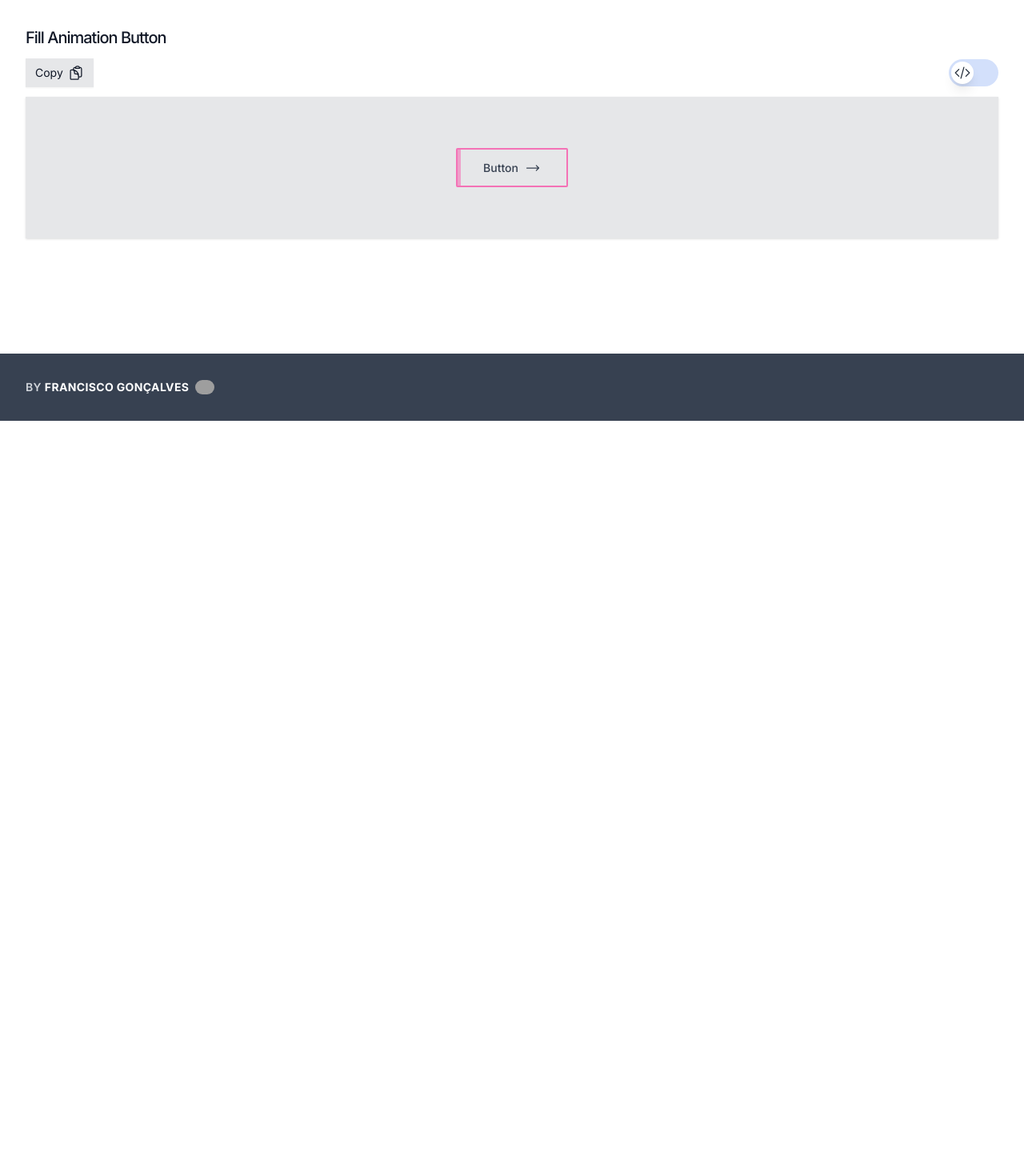
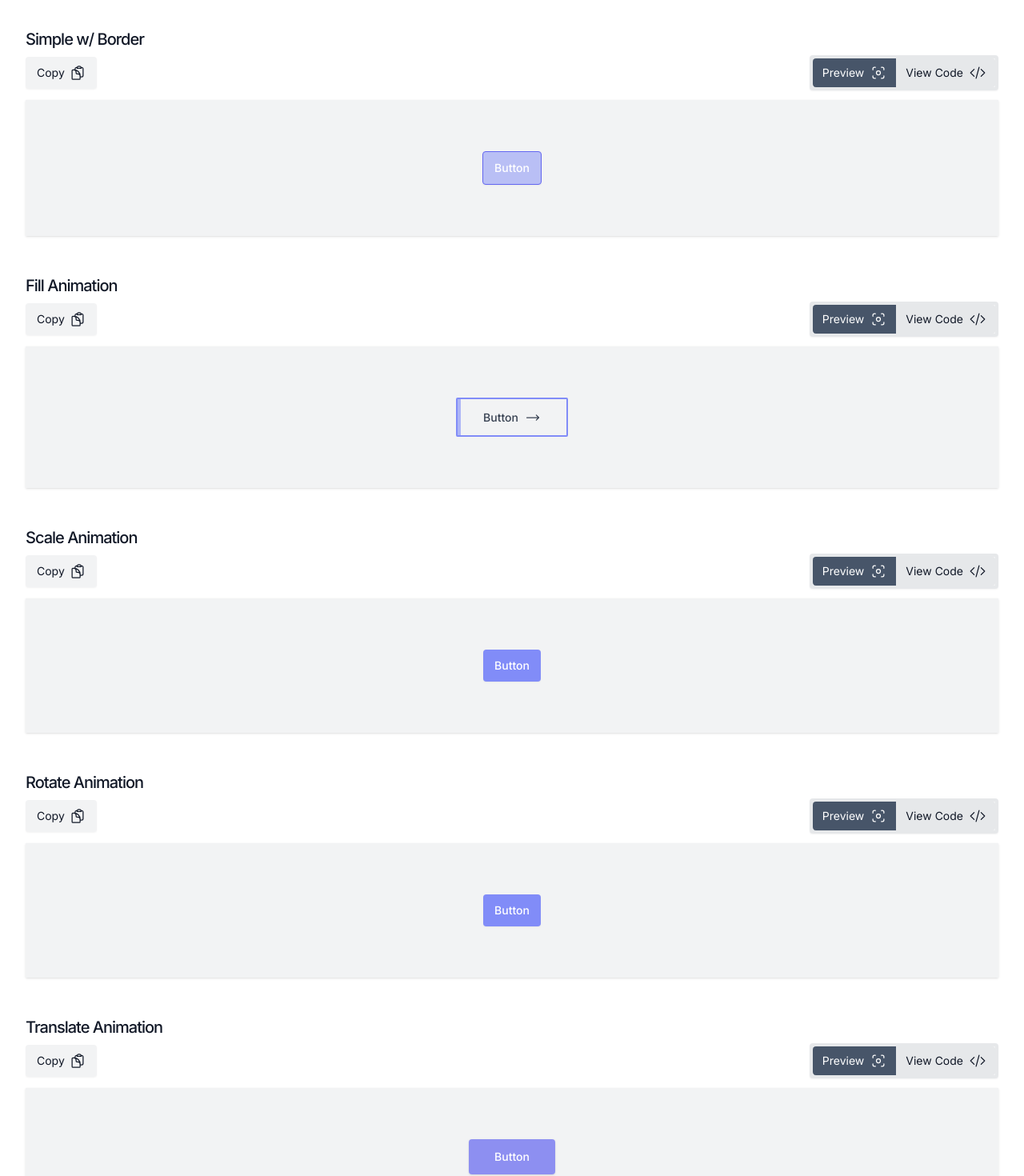
Before and after one commit to kiko-g/bagr-ui, a Next.js app: page /ui/buttons in a window 1280 px wide. Shown: the part 480-1950 px from the top of the page at 80% size. Before the commit the page ends 1006 px from the top, so only its background shows below. Built offline with nearby package versions, Linux system fonts and the light colour scheme; grey boxes are pictures that could not be loaded.

Commit message:
add: new buttons

```diff
--- a/components/ComponentShowcase.tsx
+++ b/components/ComponentShowcase.tsx
@@ -26,44 +26,56 @@ export function ComponentShowcase({ name, path, Component }: Props) {
   }
 
   return (
-    <li className="flex flex-col space-y-3">
+    <li className="flex flex-col">
       {/* Header */}
-      <h4 className="text-lg font-medium tracking-tighter lg:text-xl">{name}</h4>
+      <h4 className="mb-1.5 text-lg font-medium tracking-tighter lg:text-xl">{name}</h4>
 
       {/* Controls */}
-      <div className="flex items-center justify-between gap-3">
+      <div className="mb-3 flex items-center justify-between gap-3">
         {/* Left Side Controls */}
         <div>
-          <CopyCode />
+          <CopyCodeButton text="Copied Text" />
         </div>
 
         {/* Right Side Controls */}
         <div>
-          <ViewCodeSwitch
-            isCodeVisible={isCodeVisible}
-            toggleCodeVisibility={toggleCodeVisibility}
-          />
+          <ViewCodeSwitch viewCode={isCodeVisible} toggle={toggleCodeVisibility} modern />
         </div>
       </div>
 
       {/* Showcase */}
-      <div className="flex w-full items-center justify-center bg-gray-900/10 px-8 py-16 shadow dark:bg-white/5">
+      <div className="flex w-full items-center justify-center bg-gray-900/5 px-8 py-16 shadow dark:bg-white/5">
         <Component />
       </div>
     </li>
   )
 }
 
-function CopyCode() {
+type CopyCodeButtonProps = {
+  text: string
+}
+
+function CopyCodeButton({ text }: CopyCodeButtonProps) {
   const [isCopied, setIsCopied] = React.useState(false)
+
+  const copyToClipboard = React.useCallback(() => {
+    navigator.clipboard
+      .writeText(text)
+      .then(() => {
+        setIsCopied(true)
+        setTimeout(() => setIsCopied(false), 4000)
+      })
+      .catch(() => console.error("Failed to copy code to clipboard."))
+  }, [text])
 
   return (
     <button
+      onClick={copyToClipboard}
       className={classNames(
-        "flex items-center justify-start gap-1.5 px-3 py-2 text-sm shadow-sm transition",
+        "flex items-center justify-start gap-1.5 rounded px-3.5 py-2.5 text-sm shadow-sm transition",
         isCopied
-          ? "bg-emerald-500/50 hover:bg-emerald-500/60"
-          : "bg-gray-900/10 hover:bg-pink-500/50 hover:text-white dark:bg-white/10 dark:hover:bg-pink-400/50",
+          ? "bg-teal-600 text-white hover:opacity-80"
+          : "bg-gray-900/5 hover:bg-slate-600 hover:text-white dark:bg-white/5 dark:hover:bg-blue-500/60",
       )}
     >
       <span>{isCopied ? "Copied" : "Copy"}</span>
@@ -77,18 +89,48 @@ function CopyCode() {
 }
 
 type ViewCodeSwitchProps = {
-  isCodeVisible: boolean
-  toggleCodeVisibility: () => void
+  viewCode: boolean
+  toggle: () => void
+  modern?: boolean
 }
 
-function ViewCodeSwitch({ isCodeVisible, toggleCodeVisibility }: ViewCodeSwitchProps) {
-  return (
-    <Switch.Group>
+function ViewCodeSwitch({ viewCode, toggle, modern = true }: ViewCodeSwitchProps) {
+  return modern ? (
     <Switch
-        checked={isCodeVisible}
-        onChange={toggleCodeVisibility}
+      checked={viewCode}
+      onChange={toggle}
+      className="flex items-center justify-start rounded border-4 border-gray-900/5 bg-gray-900/5 text-sm shadow-sm transition dark:border-white/5 dark:bg-white/5"
+    >
+      <span className="sr-only">Use setting</span>
+      <span
         className={classNames(
-          isCodeVisible ? "bg-blue-600" : "bg-blue-600/20 dark:bg-blue-600/30",
+          "flex items-center gap-x-2 rounded-l px-3 py-2 transition",
+          viewCode
+            ? "bg-gray-900/5 hover:bg-slate-600/50 hover:text-white dark:bg-white/5 dark:hover:bg-slate-500/50"
+            : "bg-slate-600 text-white hover:bg-slate-600/80 dark:bg-slate-600 dark:hover:bg-slate-500/40",
+        )}
+      >
+        <span className="hidden lg:inline-flex">Preview</span>
+        <ViewfinderCircleIcon className="h-5 w-5" />
+      </span>
+      <span
+        className={classNames(
+          "flex items-center gap-x-2 rounded-r px-3 py-2 transition",
+          viewCode
+            ? "bg-slate-600 text-white hover:bg-slate-600/80 dark:bg-slate-600 dark:hover:bg-slate-500/40"
+            : "bg-gray-900/5 hover:bg-slate-600/50 hover:text-white dark:bg-white/5 dark:hover:bg-slate-500/50",
+        )}
+      >
+        <span className="hidden lg:inline-flex">View Code</span>
+        <CodeBracketIcon className="h-5 w-5" />
+      </span>
+    </Switch>
+  ) : (
+    <Switch
+      checked={viewCode}
+      onChange={toggle}
+      className={classNames(
+        viewCode ? "bg-blue-600" : "bg-blue-600/20 dark:bg-blue-600/30",
         "relative inline-flex h-[34px] w-[62px] shrink-0 cursor-pointer items-center rounded-full border-2 border-transparent px-[1px] py-[2px] transition-colors duration-200 ease-in-out focus:outline-none focus-visible:ring-2  focus-visible:ring-white focus-visible:ring-opacity-75",
       )}
     >
@@ -96,17 +138,16 @@ function ViewCodeSwitch({ isCodeVisible, toggleCodeVisibility }: ViewCodeSwitchP
       <span
         aria-hidden="true"
         className={classNames(
-            isCodeVisible ? "translate-x-7" : "translate-x-0",
+          viewCode ? "translate-x-7" : "translate-x-0",
           "pointer-events-none flex h-7 w-7 transform items-center justify-center rounded-full bg-white shadow-lg ring-0 transition duration-200 ease-in-out",
         )}
       >
-          {isCodeVisible ? (
+        {viewCode ? (
           <ViewfinderCircleIcon className="h-5 w-5 text-gray-800" />
         ) : (
           <CodeBracketIcon className="h-5 w-5 text-gray-800" />
         )}
       </span>
     </Switch>
-    </Switch.Group>
   )
 }
--- a/components/buttons/ButtonFill.tsx
+++ b/components/buttons/ButtonFill.tsx
@@ -8,9 +8,9 @@ export function ButtonFill() {
   return (
     <button
       onClick={myFunction}
-      className="group relative flex items-center justify-center gap-x-2 rounded-sm border-2 border-pink-400 px-8 py-3 text-gray-700 disabled:cursor-not-allowed disabled:opacity-25 dark:text-white"
+      className="group relative flex items-center justify-center gap-x-2 rounded-sm border-2 border-indigo-400 px-8 py-3 text-gray-700 disabled:cursor-not-allowed disabled:opacity-25 dark:border-rose-500 dark:text-white"
     >
-      <span className="absolute inset-y-0 left-0 w-[4px] bg-pink-400/60 transition-all group-hover:w-full dark:bg-pink-400/60"></span>
+      <span className="absolute inset-y-0 left-0 w-[4px] bg-indigo-400/60 transition-all group-hover:w-full dark:bg-rose-500/40"></span>
       <span className="relative text-sm font-medium group-hover:text-white">Button</span>
       <svg
         xmlns="http://www.w3.org/2000/svg"
--- /dev/null
+++ b/components/buttons/ButtonRotate.tsx
@@ -0,0 +1,18 @@
+import React from "react"
+
+type Props = {}
+
+export function ButtonRotate({}: Props) {
+  function myFunction() {
+    console.log("click")
+  }
+
+  return (
+    <button
+      onClick={myFunction}
+      className="rounded bg-indigo-400 px-3.5 py-2.5 text-sm font-medium text-white shadow-sm transition hover:-rotate-6 hover:bg-indigo-500 focus:ring disabled:cursor-not-allowed disabled:opacity-25 dark:bg-rose-500/25 dark:hover:bg-rose-500"
+    >
+      Button
+    </button>
+  )
+}
--- /dev/null
+++ b/components/buttons/ButtonScale.tsx
@@ -0,0 +1,18 @@
+import React from "react"
+
+type Props = {}
+
+export function ButtonScale({}: Props) {
+  function myFunction() {
+    console.log("click")
+  }
+
+  return (
+    <button
+      onClick={myFunction}
+      className="rounded bg-indigo-400 px-3.5 py-2.5 text-sm font-medium text-white shadow-sm transition hover:scale-110 hover:bg-indigo-500 focus:ring disabled:cursor-not-allowed disabled:opacity-25 dark:bg-rose-500/25 dark:hover:bg-rose-500"
+    >
+      Button
+    </button>
+  )
+}
--- a/components/buttons/ButtonSimple.tsx
+++ b/components/buttons/ButtonSimple.tsx
@@ -10,7 +10,7 @@ export function ButtonSimple({}: Props) {
   return (
     <button
       onClick={myFunction}
-      className="rounded bg-pink-400 px-3.5 py-2.5 text-sm font-medium text-white shadow-sm transition hover:bg-pink-500 focus:ring disabled:cursor-not-allowed disabled:opacity-25"
+      className="rounded bg-indigo-400 px-3.5 py-2.5 text-sm font-medium text-white shadow-sm transition hover:bg-indigo-500 focus:ring disabled:cursor-not-allowed disabled:opacity-25 dark:bg-rose-500/25 dark:hover:bg-rose-500"
     >
       Button
     </button>
--- /dev/null
+++ b/components/buttons/ButtonSimpleBorder.tsx
@@ -0,0 +1,18 @@
+import React from "react"
+
+type Props = {}
+
+export function ButtonSimpleBorder({}: Props) {
+  function myFunction() {
+    console.log("click")
+  }
+
+  return (
+    <button
+      onClick={myFunction}
+      className="rounded border border-indigo-500 bg-indigo-400/50 px-3.5 py-2.5 text-sm font-medium text-white shadow-sm transition hover:bg-indigo-500 focus:ring disabled:cursor-not-allowed disabled:opacity-25 dark:border-rose-500 dark:bg-rose-500/25 dark:hover:bg-rose-500"
+    >
+      Button
+    </button>
+  )
+}
--- /dev/null
+++ b/components/buttons/ButtonTranslate.tsx
@@ -0,0 +1,16 @@
+import React from "react"
+
+export function ButtonTranslate() {
+  function myFunction() {
+    console.log("click")
+  }
+
+  return (
+    <button
+      onClick={myFunction}
+      className="group flex w-full items-center justify-center gap-x-1 rounded bg-indigo-500/70 px-8 py-3 text-sm font-medium text-white shadow transition hover:-translate-y-2 hover:bg-indigo-500 dark:bg-rose-500/25 dark:text-white dark:hover:bg-rose-500 sm:w-auto lg:gap-x-2"
+    >
+      <span>Button</span>
+    </button>
+  )
+}
--- a/components/buttons/index.ts
+++ b/components/buttons/index.ts
@@ -1,4 +1,15 @@
+import { ButtonScale } from "./ButtonScale"
 import { ButtonFill } from "./ButtonFill"
 import { ButtonSimple } from "./ButtonSimple"
+import { ButtonSimpleBorder } from "./ButtonSimpleBorder"
+import { ButtonRotate } from "./ButtonRotate"
+import { ButtonTranslate } from "./ButtonTranslate"
 
-export { ButtonFill, ButtonSimple }
+export {
+  ButtonScale,
+  ButtonFill,
+  ButtonSimple,
+  ButtonSimpleBorder,
+  ButtonRotate,
+  ButtonTranslate,
+}
--- a/pages/ui/buttons.tsx
+++ b/pages/ui/buttons.tsx
@@ -1,12 +1,23 @@
 import React from "react"
 import { Layout } from "@/components/Layout"
 import { ComponentShowcase } from "../../components/ComponentShowcase"
-import { ButtonSimple, ButtonFill } from "@/components/buttons"
+import {
+  ButtonSimple,
+  ButtonFill,
+  ButtonTranslate,
+  ButtonSimpleBorder,
+  ButtonScale,
+  ButtonRotate,
+} from "@/components/buttons"
 
 export default function Buttons() {
   const buttons = [
-    { name: "Simple Button", path: "buttons/ButtonSimple", component: ButtonSimple },
-    { name: "Fill Animation Button", path: "buttons/ButtonFill", component: ButtonFill },
+    { name: "Simple", path: "buttons/ButtonSimple", component: ButtonSimple },
+    { name: "Simple w/ Border", path: "buttons/ButtonSimpleBorder", component: ButtonSimpleBorder },
+    { name: "Fill Animation", path: "buttons/ButtonFill", component: ButtonFill },
+    { name: "Scale Animation", path: "buttons/ButtonScale", component: ButtonScale },
+    { name: "Rotate Animation", path: "buttons/ButtonRotate", component: ButtonRotate },
+    { name: "Translate Animation", path: "buttons/ButtonTranslate", component: ButtonTranslate },
   ]
 
   return (
--- a/prettier.config.js
+++ b/prettier.config.js
@@ -1,5 +1,5 @@
 module.exports = {
-  printWidth: 100,
+  printWidth: 120,
   tabWidth: 2,
   useTabs: false,
   semi: false,
```
Also changed, not shown: components/Layout.tsx (+2 -8 lines), pages/index.tsx (+4 -4 lines). Lines whose indentation alone changed are shown as unchanged.
